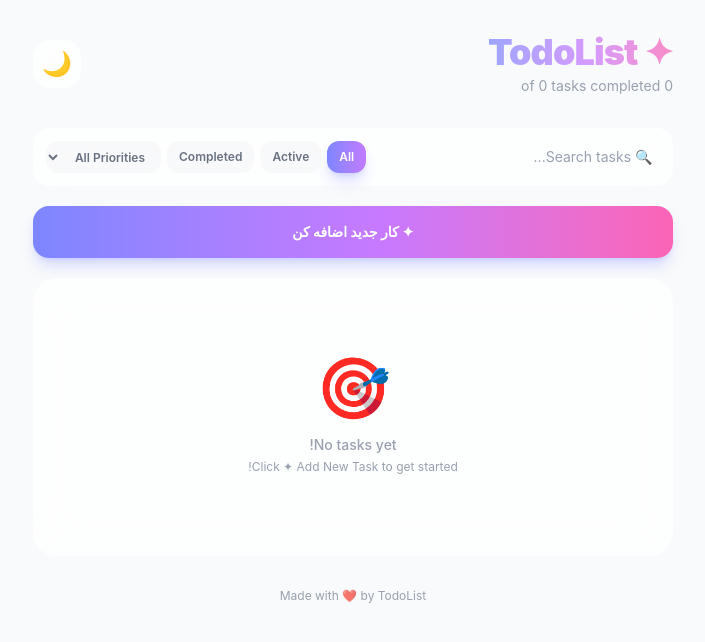
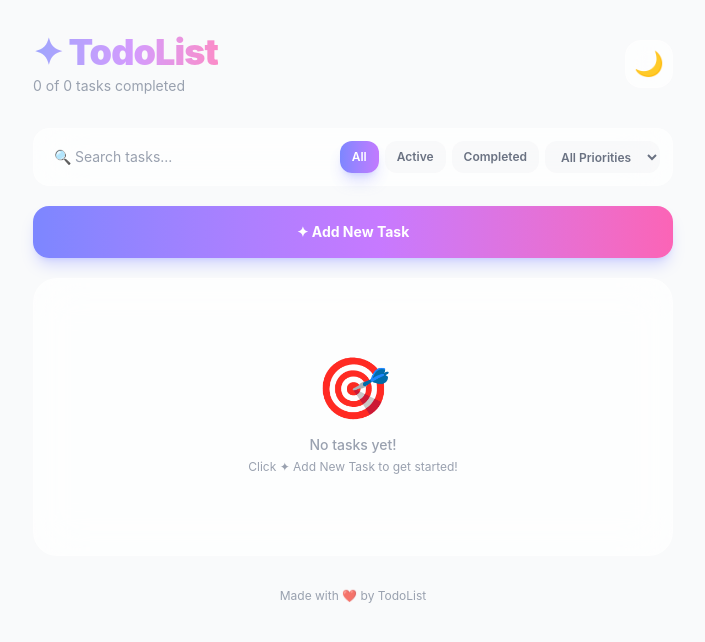
Before and after one commit to mohammad-2012/ReactTodo-React-TypeScript-Tailwind, a React (Vite) app: page / in a window 1280 px wide. Shown: the top 642 px of the page, without its empty margins (287-992 px from the left). Built offline with nearby package versions, Linux system fonts and the light colour scheme; the HTML template or start-up script is replaced by a standard one.

Commit message:
Change App.tsx  writing language to English

```diff
--- a/src/App.tsx
+++ b/src/App.tsx
@@ -93,7 +93,7 @@ export default function App() {
       className={`min-h-screen transition-colors duration-300 ${
         dark ? "dark bg-gray-950 text-gray-100" : "bg-gray-50 text-gray-900"
       }`}
-      dir="rtl"
+      dir="ltr"
     >
       <div className="max-w-2xl mx-auto px-4 py-8">
         <Header
@@ -120,7 +120,7 @@ export default function App() {
             onClick={() => setShowForm(true)}
             className="w-full py-4 rounded-2xl mb-5 text-sm font-bold text-white bg-gradient-to-r from-indigo-400 via-purple-400 to-pink-400 hover:opacity-90 transition-all shadow-lg shadow-indigo-400/30 active:scale-95"
           >
-            ✦ کار جدید اضافه کن
+            ✦ Add New Task
           </button>
         )}
 
```
